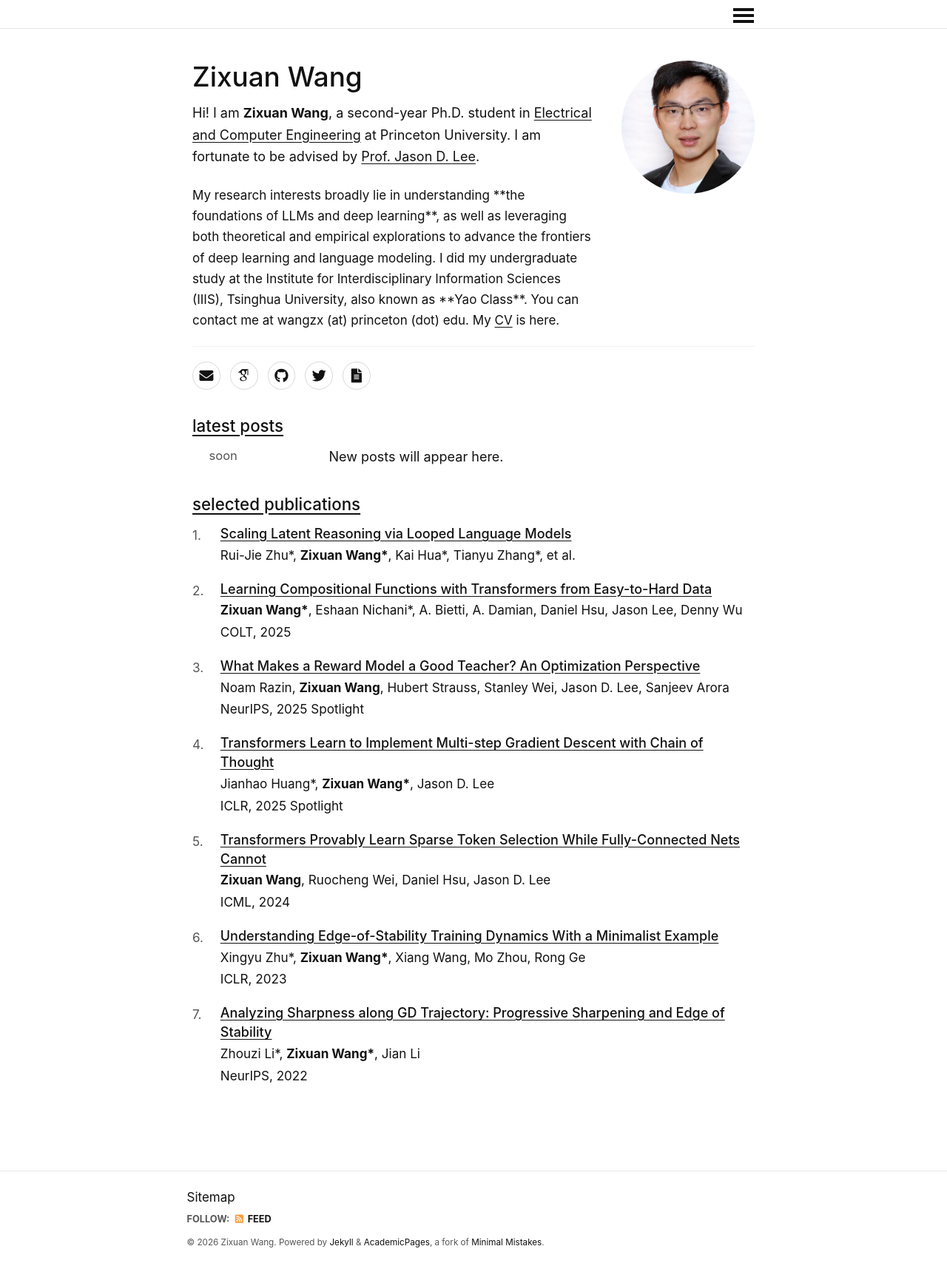
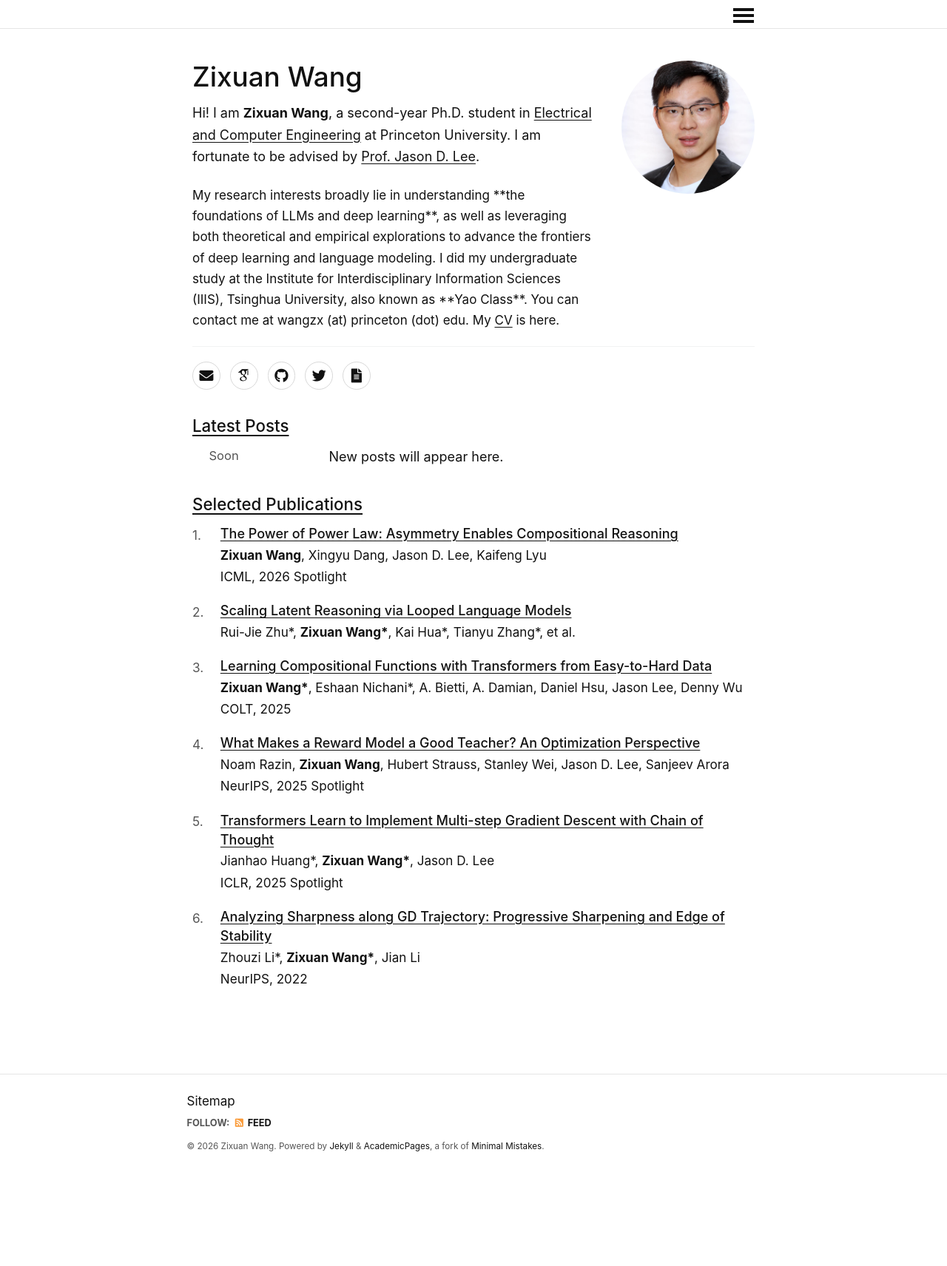
Before and after one commit to zixuan-wang-dlt/zixuan-wang-dlt.github.io, a Jekyll site: the page built from _pages/about.md, in a window 1280 px wide. Shown: the whole page at 74% size. Built offline with Jekyll 4.4.1, drawn with Linux system fonts in a browser that asks for light colours; some web fonts are replaced; comment, search, counter and statistics services are not loaded; after the commit the page ends 1581 px from its top, so only the background shows below that.

Commit message:
Update publication titles and selected papers

```diff
--- a/_pages/about.md
+++ b/_pages/about.md
@@ -34,7 +34,7 @@ You can contact me at wangzx (at) princeton (dot) edu. My <a href="https://drive
   <a href="https://drive.google.com/file/d/1rqGAPJGkswxo4RWdz4DN4GxnNItJiIE4/view?usp=sharing" aria-label="CV" title="CV"><i class="fas fa-file-alt" aria-hidden="true"></i></a>
 </div>
 
-## <a class="section-link" href="/blog/">latest posts</a>
+## <a class="section-link" href="/blog/">Latest Posts</a>
 
 <ul class="post-list">
 {% assign shown_posts = 0 %}
@@ -47,13 +47,18 @@ You can contact me at wangzx (at) princeton (dot) edu. My <a href="https://drive
   {% endunless %}
 {% endfor %}
 {% if shown_posts == 0 %}
-  <li><span class="post-date">soon</span><span>New posts will appear here.</span></li>
+  <li><span class="post-date">Soon</span><span>New posts will appear here.</span></li>
 {% endif %}
 </ul>
 
-## <a class="section-link" href="/publications/">selected publications</a>
+## <a class="section-link" href="/publications/">Selected Publications</a>
 
 <ol class="publication-list">
+  <li>
+    <span class="pub-title"><a href="https://arxiv.org/abs/2604.22951">The Power of Power Law: Asymmetry Enables Compositional Reasoning</a></span>
+    <div class="pub-authors"><strong>Zixuan Wang</strong>, Xingyu Dang, Jason D. Lee, Kaifeng Lyu</div>
+    <div class="pub-meta">ICML, 2026 Spotlight</div>
+  </li>
   <li>
     <span class="pub-title"><a href="https://arxiv.org/abs/2510.25741">Scaling Latent Reasoning via Looped Language Models</a></span>
     <div class="pub-authors">Rui-Jie Zhu*, <strong>Zixuan Wang*</strong>, Kai Hua*, Tianyu Zhang*, et al.</div>
@@ -74,16 +79,6 @@ You can contact me at wangzx (at) princeton (dot) edu. My <a href="https://drive
     <div class="pub-meta">ICLR, 2025 Spotlight</div>
   </li>
   <li>
-    <span class="pub-title"><a href="https://arxiv.org/abs/2406.06893">Transformers Provably Learn Sparse Token Selection While Fully-Connected Nets Cannot</a></span>
-    <div class="pub-authors"><strong>Zixuan Wang</strong>, Ruocheng Wei, Daniel Hsu, Jason D. Lee</div>
-    <div class="pub-meta">ICML, 2024</div>
-  </li>
-  <li>
-    <span class="pub-title"><a href="https://arxiv.org/abs/2210.03294">Understanding Edge-of-Stability Training Dynamics With a Minimalist Example</a></span>
-    <div class="pub-authors">Xingyu Zhu*, <strong>Zixuan Wang*</strong>, Xiang Wang, Mo Zhou, Rong Ge</div>
-    <div class="pub-meta">ICLR, 2023</div>
-  </li>
-  <li>
     <span class="pub-title"><a href="https://arxiv.org/abs/2207.12678">Analyzing Sharpness along GD Trajectory: Progressive Sharpening and Edge of Stability</a></span>
     <div class="pub-authors">Zhouzi Li*, <strong>Zixuan Wang*</strong>, Jian Li</div>
     <div class="pub-meta">NeurIPS, 2022</div>
--- a/_pages/year-archive.html
+++ b/_pages/year-archive.html
@@ -1,7 +1,7 @@
 ---
 layout: archive
 permalink: /blog/
-title: "blog"
+title: "Blog"
 author_profile: false
 redirect_from:
   - /year-archive/
@@ -23,5 +23,5 @@ redirect_from:
   {% endunless %}
 {% endfor %}
 {% if shown_posts == 0 %}
-  <p>No posts yet. Add a markdown file under <code>_posts/</code> named like <code>2026-06-17-title.md</code>, and it will appear here automatically.</p>
+  <p>No Posts Yet. Add a markdown file under <code>_posts/</code> named like <code>2026-06-17-title.md</code>, and it will appear here automatically.</p>
 {% endif %}
--- a/_sass/_folio.scss
+++ b/_sass/_folio.scss
@@ -57,7 +57,7 @@ a:hover {
   font-weight: 400;
   margin: 0;
   text-decoration: none;
-  text-transform: lowercase;
+  text-transform: none;
 }
 
 .greedy-nav .visible-links a::before {
@@ -160,7 +160,7 @@ a:hover {
   font-size: 1.24rem;
   font-weight: 500;
   letter-spacing: 0;
-  text-transform: lowercase;
+  text-transform: none;
 }
 
 .page__content h3,
```
Also changed, not shown: _data/navigation.yml (+4 -4 lines), _pages/cv.md (+1 -1 lines), _pages/publications.md (+3 -2 lines), _publications/Power_of_Power_Law.md (added, +13 -0 lines).
